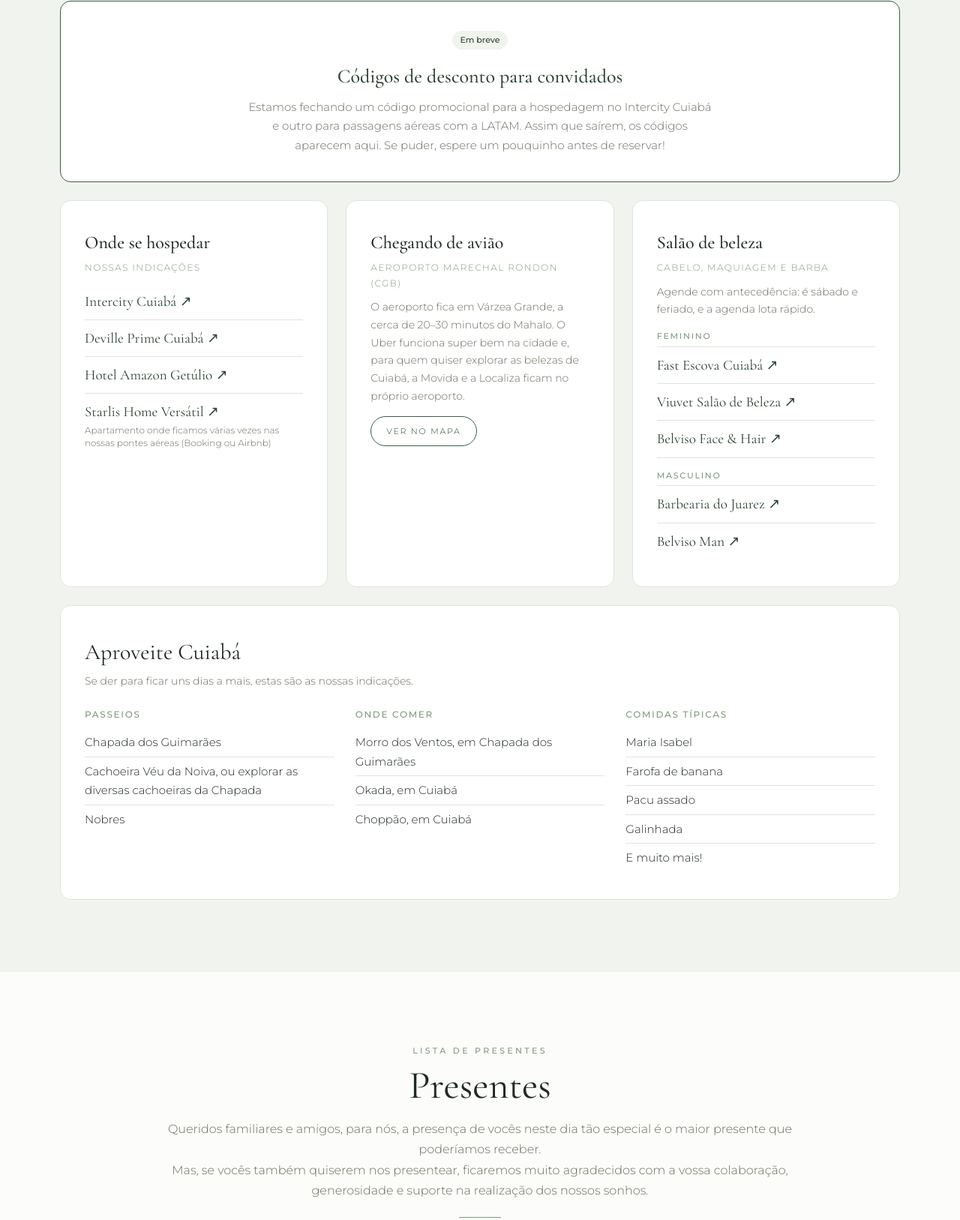
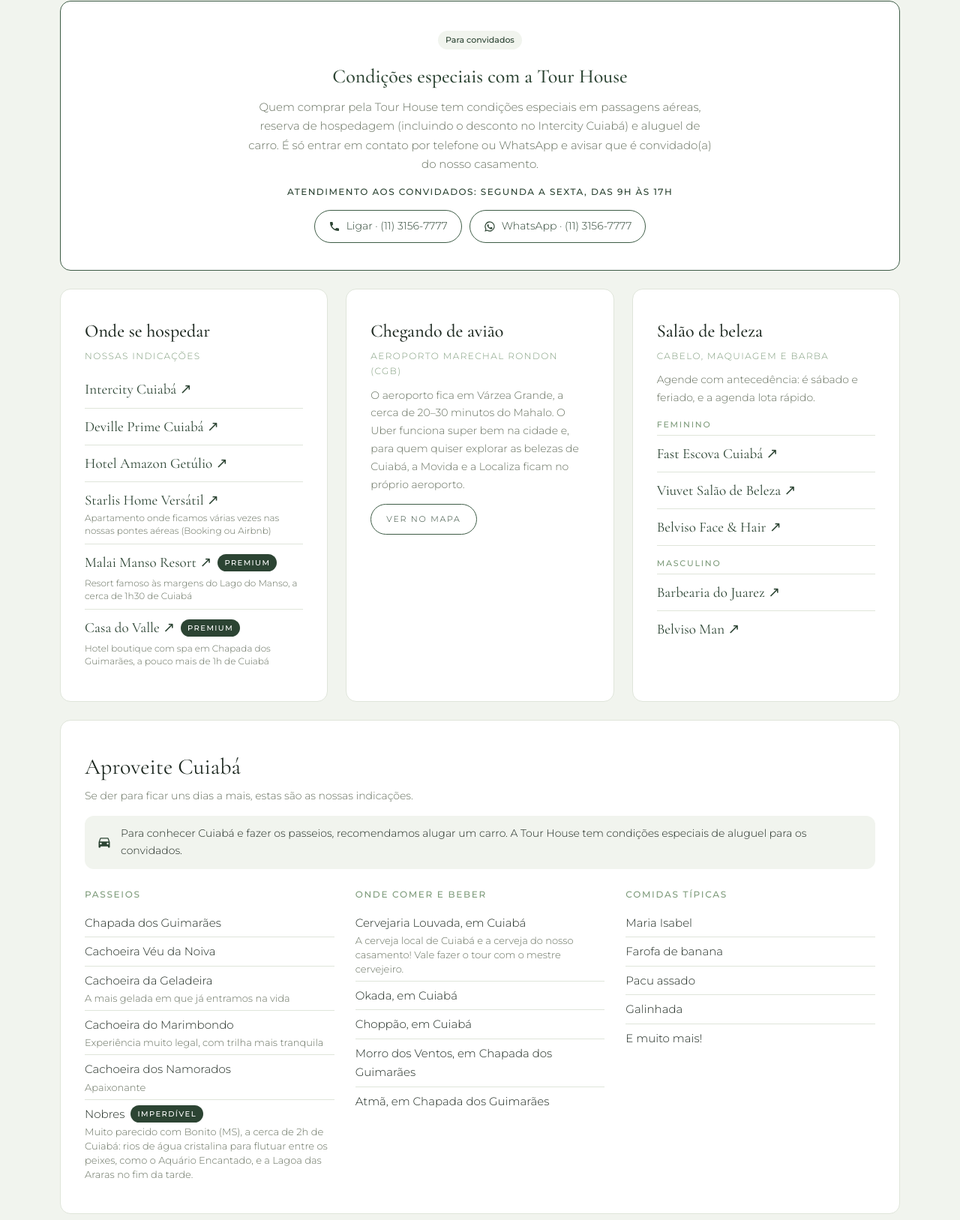
Before and after one commit to vinicius-goncalves-code/site-casamento, a plain HTML site: page index.html in a window 1280 px wide. Shown: the part 5072-6699 px from the top of the page at 75% size. Drawn offline with nearby package versions, Linux system fonts and the light colour scheme; a web font is replaced by a local one.

Commit message:
Hospedagem: condições especiais da Tour House, Malai Manso e Casa do Valle (Premium), cachoeiras, Nobres, Louvada e Atmã
- Faixa da hospedagem troca o aviso de códigos LATAM/Intercity pelas condições da Tour House (passagens, hospedagem com o desconto do Intercity e aluguel de carro), com horário de atendimento e botões de ligar e WhatsApp
- Onde se hospedar: Malai Manso Resort e Casa do Valle com selo Premium
- Aproveite Cuiabá: recomendação de alugar carro, cachoeiras da Geladeira, do Marimbondo e dos Namorados, Nobres com selo Imperdível e explicação, Cervejaria Louvada e Atmã em "Onde comer e beber"

Co-Authored-By: Claude Opus 5.5 <noreply@anthropic.com>

```diff
--- a/index.html
+++ b/index.html
@@ -180,19 +180,29 @@
   .stay-links a { font-family: var(--serif); font-size: 19px; color: var(--accent-dark); text-decoration: none; }
   .stay-links a:hover { text-decoration: underline; text-underline-offset: 3px; }
   .stay-links span { display: block; font-size: 12px; color: var(--muted); line-height: 1.4; }
+  .stay-links li.has-badge { display: flex; flex-wrap: wrap; align-items: center; column-gap: 8px; row-gap: 4px; }
+  .stay-links li.has-badge span { flex-basis: 100%; }
+  .badge { padding: 3px 9px; border-radius: 999px; background: var(--accent-dark); color: var(--white); font-size: 10px; font-weight: 500; letter-spacing: .14em; text-transform: uppercase; }
   .stay-links .stay-group { padding: 14px 0 4px; font-size: 11px; font-weight: 500; letter-spacing: .16em; text-transform: uppercase; color: var(--leaf); }
   .stay-links .stay-group:first-child { padding-top: 0; }
   .promo { margin-bottom: 24px; text-align: center; border: 1px solid var(--accent); }
   .promo h4 { font-family: var(--serif); font-size: 26px; font-weight: 500; color: var(--accent-dark); }
   .promo p { color: var(--muted); font-size: 15px; max-width: 620px; margin: 6px auto 0; }
+  .promo .faq-links { justify-content: center; }
+  .promo p.promo-hours { margin-top: 14px; font-size: 12px; font-weight: 500; letter-spacing: .12em; text-transform: uppercase; color: var(--accent-dark); }
+  .promo p.promo-note { font-size: 13px; font-style: italic; margin-top: 16px; }
   .tips { margin-top: 24px; }
   .tips h3 { font-family: var(--serif); font-size: 30px; font-weight: 400; }
   .tips-intro { color: var(--muted); font-size: 14px; margin: 2px 0 22px; }
+  .tips-car { display: flex; align-items: center; gap: 12px; background: var(--bg-alt); border-radius: 12px; padding: 12px 16px; margin: -8px 0 24px; font-size: 14px; color: var(--ink); }
+  .tips-car svg { width: 20px; height: 20px; fill: var(--accent-dark); flex: none; }
   .tips-grid { display: grid; grid-template-columns: repeat(3, 1fr); gap: 28px; }
   .tips h4 { font-size: 12px; letter-spacing: .14em; text-transform: uppercase; color: var(--leaf); font-weight: 500; margin-bottom: 8px; }
   .tips ul { list-style: none; }
   .tips li { font-size: 15px; padding: 6px 0; border-bottom: 1px solid var(--line); }
   .tips li:last-child { border-bottom: 0; }
+  .tips .badge { display: inline-block; margin-left: 8px; vertical-align: 2px; }
+  .tips .tip-note { display: block; font-size: 13px; color: var(--muted); line-height: 1.45; margin-top: 2px; }
   @media (max-width: 760px) { .tips-grid { grid-template-columns: 1fr; gap: 18px; } }
   .tag { display: inline-block; font-size: 11px; background: var(--bg-alt); color: var(--accent-dark); border-radius: 999px; padding: 3px 10px; margin-bottom: 14px; font-weight: 500; }
 
@@ -467,13 +477,15 @@ const CONFIG = {
     { title: "Clima", text: "Maio é o início da seca em Cuiabá: dias quentes, noites agradáveis. Vale levar algo leve para a noite e se hidratar bem." }
   ],
 
-  // links = lista de links dentro do card; btn = texto do botão (padrão "Ver opção")
+  // links = lista de links dentro do card (badge = selo ao lado do nome); btn = texto do botão (padrão "Ver opção")
   stays: [
     { name: "Onde se hospedar", meta: "Nossas indicações", links: [
       { label: "Intercity Cuiabá", url: "https://www.intercityhoteis.com.br/hotel-cuiaba/hotel-intercity-cuiaba" },
       { label: "Deville Prime Cuiabá", url: "https://www.deville.com.br/hotel-deville-prime-cuiaba" },
       { label: "Hotel Amazon Getúlio", url: "https://www.hoteisamazon.com.br/hoteisamazon/amazon-getulio" },
-      { label: "Starlis Home Versátil", note: "Apartamento onde ficamos várias vezes nas nossas pontes aéreas (Booking ou Airbnb)", url: "https://www.booking.com/hotel/br/starlis-home-versatil-morada-do-sol.pt-br.html" }
+      { label: "Starlis Home Versátil", note: "Apartamento onde ficamos várias vezes nas nossas pontes aéreas (Booking ou Airbnb)", url: "https://www.booking.com/hotel/br/starlis-home-versatil-morada-do-sol.pt-br.html" },
+      { label: "Malai Manso Resort", badge: "Premium", note: "Resort famoso às margens do Lago do Manso, a cerca de 1h30 de Cuiabá", url: "https://www.malaimansoresort.com.br/" },
+      { label: "Casa do Valle", badge: "Premium", note: "Hotel boutique com spa em Chapada dos Guimarães, a pouco mais de 1h de Cuiabá", url: "https://www.casadovalle.com.br/" }
     ] },
     { name: "Chegando de avião", meta: "Aeroporto Marechal Rondon (CGB)", text: "O aeroporto fica em Várzea Grande, a cerca de 20–30 minutos do Mahalo. O Uber funciona super bem na cidade e, para quem quiser explorar as belezas de Cuiabá, a Movida e a Localiza ficam no próprio aeroporto.", link: "https://www.google.com/maps/search/?api=1&query=Aeroporto+Marechal+Rondon", btn: "Ver no mapa" },
     { name: "Salão de beleza", meta: "Cabelo, maquiagem e barba", text: "Agende com antecedência: é sábado e feriado, e a agenda lota rápido.", links: [
@@ -487,16 +499,41 @@ const CONFIG = {
     ] }
   ],
 
-  // Faixa de destaque acima dos cards de hospedagem (troque o texto quando os códigos saírem)
-  promo: { tag: "Em breve", title: "Códigos de desconto para convidados", text: "Estamos fechando um código promocional para a hospedagem no Intercity Cuiabá e outro para passagens aéreas com a LATAM. Assim que saírem, os códigos aparecem aqui. Se puder, espere um pouquinho antes de reservar!" },
+  // Faixa de destaque acima dos cards de hospedagem
+  // hours = horário de atendimento; links = botões (icon "tel" = ligar, "wa" = WhatsApp); note = linha menor no fim (apague quando não precisar)
+  promo: {
+    tag: "Para convidados",
+    title: "Condições especiais com a Tour House",
+    text: "Quem comprar pela Tour House tem condições especiais em passagens aéreas, reserva de hospedagem (incluindo o desconto no Intercity Cuiabá) e aluguel de carro. É só entrar em contato por telefone ou WhatsApp e avisar que é convidado(a) do nosso casamento.",
+    hours: "Atendimento aos convidados: segunda a sexta, das 9h às 17h",
+    links: [
+      { icon: "tel", label: "Ligar · (11) 3156-7777", url: "tel:+551131567777" },
+      { icon: "wa", label: "WhatsApp · (11) 3156-7777", url: "https://wa.me/551131567777?text=Ol%C3%A1!%20Sou%20convidado(a)%20do%20casamento%20da%20Aniadny%20e%20do%20Vin%C3%ADcius%20(01%2F05%2F2027)%20e%20gostaria%20de%20saber%20das%20condi%C3%A7%C3%B5es%20especiais%20para%20passagens%2C%20hospedagem%20e%20aluguel%20de%20carro." }
+    ]
+  },
 
   // Quadro "Aproveite Cuiabá" (passeios, restaurantes e comidas típicas)
+  // items: texto simples ou { name, note (linha menor embaixo), badge (selo ao lado do nome) }
   tips: {
     title: "Aproveite Cuiabá",
     intro: "Se der para ficar uns dias a mais, estas são as nossas indicações.",
+    car: "Para conhecer Cuiabá e fazer os passeios, recomendamos alugar um carro. A Tour House tem condições especiais de aluguel para os convidados.",
     groups: [
-      { title: "Passeios", items: ["Chapada dos Guimarães", "Cachoeira Véu da Noiva, ou explorar as diversas cachoeiras da Chapada", "Nobres"] },
-      { title: "Onde comer", items: ["Morro dos Ventos, em Chapada dos Guimarães", "Okada, em Cuiabá", "Choppão, em Cuiabá"] },
+      { title: "Passeios", items: [
+        "Chapada dos Guimarães",
+        "Cachoeira Véu da Noiva",
+        { name: "Cachoeira da Geladeira", note: "A mais gelada em que já entramos na vida" },
+        { name: "Cachoeira do Marimbondo", note: "Experiência muito legal, com trilha mais tranquila" },
+        { name: "Cachoeira dos Namorados", note: "Apaixonante" },
+        { name: "Nobres", badge: "Imperdível", note: "Muito parecido com Bonito (MS), a cerca de 2h de Cuiabá: rios de água cristalina para flutuar entre os peixes, como o Aquário Encantado, e a Lagoa das Araras no fim da tarde." }
+      ] },
+      { title: "Onde comer e beber", items: [
+        { name: "Cervejaria Louvada, em Cuiabá", note: "A cerveja local de Cuiabá e a cerveja do nosso casamento! Vale fazer o tour com o mestre cervejeiro." },
+        "Okada, em Cuiabá",
+        "Choppão, em Cuiabá",
+        "Morro dos Ventos, em Chapada dos Guimarães",
+        "Atmã, em Chapada dos Guimarães"
+      ] },
       { title: "Comidas típicas", items: ["Maria Isabel", "Farofa de banana", "Pacu assado", "Galinhada", "E muito mais!"] }
     ]
   },
@@ -688,24 +725,34 @@ $("#events").addEventListener("click", e => {
   a.download = `${ev.title.toLowerCase()}-casamento.ics`; a.click();
 });
 
+// Botões com ícone (WhatsApp ou telefone), usados na faixa da hospedagem e no FAQ
+const waIcon = `<svg viewBox="0 0 24 24" aria-hidden="true"><path d="M12 2a10 10 0 0 0-8.6 15.1L2 22l5-1.3A10 10 0 1 0 12 2Zm0 18.2a8.2 8.2 0 0 1-4.2-1.2l-.3-.2-3 .8.8-2.9-.2-.3A8.2 8.2 0 1 1 12 20.2Zm4.5-6.1c-.2-.1-1.5-.7-1.7-.8-.2-.1-.4-.1-.6.1l-.8 1c-.1.2-.3.2-.5.1a6.7 6.7 0 0 1-3.3-2.9c-.2-.4.2-.4.7-1.3.1-.2 0-.3 0-.4l-.8-1.8c-.2-.5-.4-.4-.6-.4h-.5a1 1 0 0 0-.7.3 3 3 0 0 0-.9 2.2 5.2 5.2 0 0 0 1.1 2.7 11.8 11.8 0 0 0 4.5 4c1.7.7 2.3.8 3.2.6.5-.1 1.5-.6 1.7-1.2.2-.6.2-1.1.2-1.2-.1-.1-.3-.2-.5-.3Z"/></svg>`;
+const telIcon = `<svg viewBox="0 0 24 24" aria-hidden="true"><path d="M6.6 10.8a15.1 15.1 0 0 0 6.6 6.6l2.2-2.2c.3-.3.7-.4 1-.2 1.1.4 2.3.6 3.6.6.6 0 1 .4 1 1V20c0 .6-.4 1-1 1A17 17 0 0 1 3 4c0-.6.4-1 1-1h3.5c.6 0 1 .4 1 1 0 1.3.2 2.5.6 3.6.1.3 0 .7-.2 1l-2.3 2.2Z"/></svg>`;
+const linkBtn = l => `<a href="${l.url}"${l.url.startsWith("tel:") ? "" : ` target="_blank" rel="noopener"`}>${l.icon === "tel" ? telIcon : waIcon}${esc(l.label)}</a>`;
+
 // Hospedagem
 const promo = CONFIG.promo;
 $("#promo").innerHTML = promo ? `
   ${promo.tag ? `<span class="tag">${esc(promo.tag)}</span>` : ""}
-  <h4>${esc(promo.title)}</h4><p>${esc(promo.text)}</p>` : "";
+  <h4>${esc(promo.title)}</h4><p>${esc(promo.text)}</p>
+  ${promo.hours ? `<p class="promo-hours">${esc(promo.hours)}</p>` : ""}
+  ${promo.links ? `<div class="faq-links">${promo.links.map(linkBtn).join("")}</div>` : ""}
+  ${promo.note ? `<p class="promo-note">${esc(promo.note)}</p>` : ""}` : "";
 $("#promo").hidden = !promo;
 $("#stays").innerHTML = CONFIG.stays.map(s => `
   <div class="card stay">
     ${s.tag ? `<span class="tag">${esc(s.tag)}</span>` : ""}
     <h4>${esc(s.name)}</h4><div class="meta">${esc(s.meta)}</div>${s.text ? `<p>${esc(s.text)}</p>` : ""}
-    ${s.links ? `<ul class="stay-links">${s.links.map(l => l.heading ? `<li class="stay-group">${esc(l.heading)}</li>` : `<li><a href="${l.url}" target="_blank" rel="noopener">${esc(l.label)} ↗</a>${l.note ? `<span>${esc(l.note)}</span>` : ""}</li>`).join("")}</ul>` : ""}
+    ${s.links ? `<ul class="stay-links">${s.links.map(l => l.heading ? `<li class="stay-group">${esc(l.heading)}</li>` : `<li${l.badge ? ` class="has-badge"` : ""}><a href="${l.url}" target="_blank" rel="noopener">${esc(l.label)} ↗</a>${l.badge ? `<b class="badge">${esc(l.badge)}</b>` : ""}${l.note ? `<span>${esc(l.note)}</span>` : ""}</li>`).join("")}</ul>` : ""}
     ${s.link && s.link !== "#" ? `<a class="btn btn-outline" href="${s.link}" target="_blank" rel="noopener">${esc(s.btn || "Ver opção")}</a>` : ""}
   </div>`).join("");
+const carIcon = `<svg viewBox="0 0 24 24" aria-hidden="true"><path d="M18.9 6c-.2-.6-.8-1-1.4-1h-11c-.7 0-1.2.4-1.4 1L3 12v8c0 .6.4 1 1 1h1c.6 0 1-.4 1-1v-1h12v1c0 .6.4 1 1 1h1c.6 0 1-.4 1-1v-8l-2.1-6ZM6.5 16a1.5 1.5 0 1 1 0-3 1.5 1.5 0 0 1 0 3Zm11 0a1.5 1.5 0 1 1 0-3 1.5 1.5 0 0 1 0 3ZM5 11l1.5-4.5h11L19 11H5Z"/></svg>`;
 const tips = CONFIG.tips;
 $("#tips").innerHTML = `
   <h3>${esc(tips.title)}</h3><p class="tips-intro">${esc(tips.intro)}</p>
+  ${tips.car ? `<p class="tips-car">${carIcon}<span>${esc(tips.car)}</span></p>` : ""}
   <div class="tips-grid">${tips.groups.map(g => `
-    <div><h4>${esc(g.title)}</h4><ul>${g.items.map(i => `<li>${esc(i)}</li>`).join("")}</ul></div>`).join("")}
+    <div><h4>${esc(g.title)}</h4><ul>${g.items.map(i => typeof i === "string" ? `<li>${esc(i)}</li>` : `<li>${esc(i.name)}${i.badge ? `<b class="badge">${esc(i.badge)}</b>` : ""}${i.note ? `<span class="tip-note">${esc(i.note)}</span>` : ""}</li>`).join("")}</ul></div>`).join("")}
   </div>`;
 
 // Presentes
@@ -793,8 +840,7 @@ $("#gifts").addEventListener("click", e => {
 });
 
 // FAQ
-const waIcon = `<svg viewBox="0 0 24 24" aria-hidden="true"><path d="M12 2a10 10 0 0 0-8.6 15.1L2 22l5-1.3A10 10 0 1 0 12 2Zm0 18.2a8.2 8.2 0 0 1-4.2-1.2l-.3-.2-3 .8.8-2.9-.2-.3A8.2 8.2 0 1 1 12 20.2Zm4.5-6.1c-.2-.1-1.5-.7-1.7-.8-.2-.1-.4-.1-.6.1l-.8 1c-.1.2-.3.2-.5.1a6.7 6.7 0 0 1-3.3-2.9c-.2-.4.2-.4.7-1.3.1-.2 0-.3 0-.4l-.8-1.8c-.2-.5-.4-.4-.6-.4h-.5a1 1 0 0 0-.7.3 3 3 0 0 0-.9 2.2 5.2 5.2 0 0 0 1.1 2.7 11.8 11.8 0 0 0 4.5 4c1.7.7 2.3.8 3.2.6.5-.1 1.5-.6 1.7-1.2.2-.6.2-1.1.2-1.2-.1-.1-.3-.2-.5-.3Z"/></svg>`;
-$("#faqList").innerHTML = CONFIG.faq.map(f => `<details><summary>${esc(f.q)}</summary><p>${esc(f.a)}</p>${f.links ? `<div class="faq-links">${f.links.map(l => `<a href="${l.url}" target="_blank" rel="noopener">${waIcon}${esc(l.label)}</a>`).join("")}</div>` : ""}${f.note ? `<p class="faq-note">${esc(f.note)}</p>` : ""}</details>`).join("");
+$("#faqList").innerHTML = CONFIG.faq.map(f => `<details><summary>${esc(f.q)}</summary><p>${esc(f.a)}</p>${f.links ? `<div class="faq-links">${f.links.map(linkBtn).join("")}</div>` : ""}${f.note ? `<p class="faq-note">${esc(f.note)}</p>` : ""}</details>`).join("");
 
 // Animação de entrada
 const io = "IntersectionObserver" in window ? new IntersectionObserver(entries => entries.forEach(en => { if (en.isIntersecting) { en.target.classList.add("in"); io.unobserve(en.target); } }), { threshold: .12 }) : null;
```
